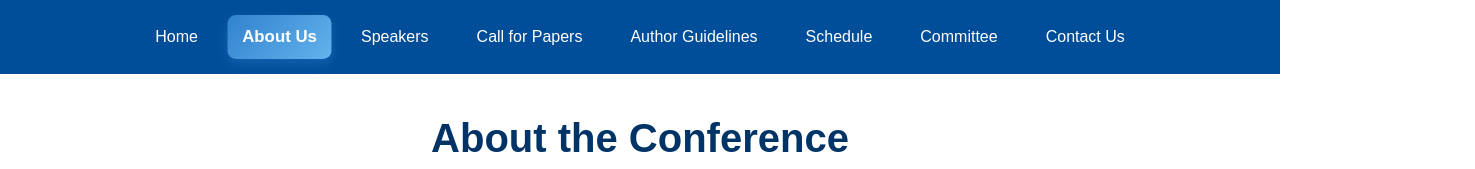
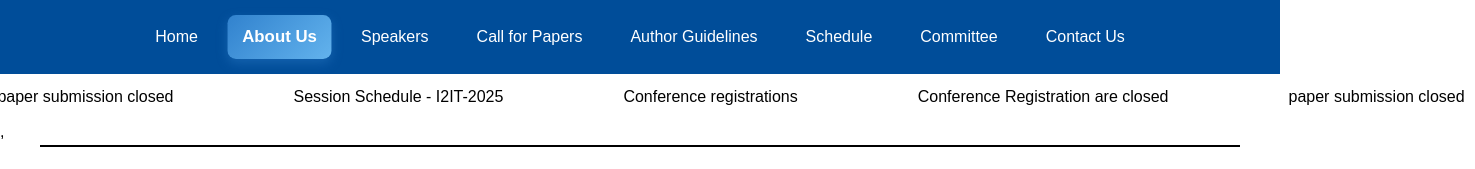
Before and after one commit to chinmayjoshi03/ieee-website, a React (Create React App) app: page /about-us in a window 1280 px wide. Shown: the top 169 px of the page, 1475 px wide, since content can reach past the window. Built offline with nearby package versions, Linux system fonts and the light colour scheme.

Commit message:
Updated code with new changes

```diff
--- a/src/App.tsx
+++ b/src/App.tsx
@@ -41,7 +41,10 @@ const App = () => {
         },
         {
           path: "about-us",
-          element: <AboutUs />,
+          element:(<>
+            <MarqueeBar />,
+            <AboutUs />,
+          </>)
         },
       ],
     },
--- a/src/Pages/AboutUs.css
+++ b/src/Pages/AboutUs.css
@@ -3,6 +3,7 @@
   max-width: 1200px;
   margin: auto;
   font-family: Arial, sans-serif;
+  border-top: 2px solid black;
 }
 
 .about-header {
--- a/src/assets/styles/App.css
+++ b/src/assets/styles/App.css
@@ -8,6 +8,7 @@
 body {
   font-family: Arial, sans-serif;
   line-height: 1.6;
+  overflow-x:hidden;
 }
 
 /* Header Styles */
```
